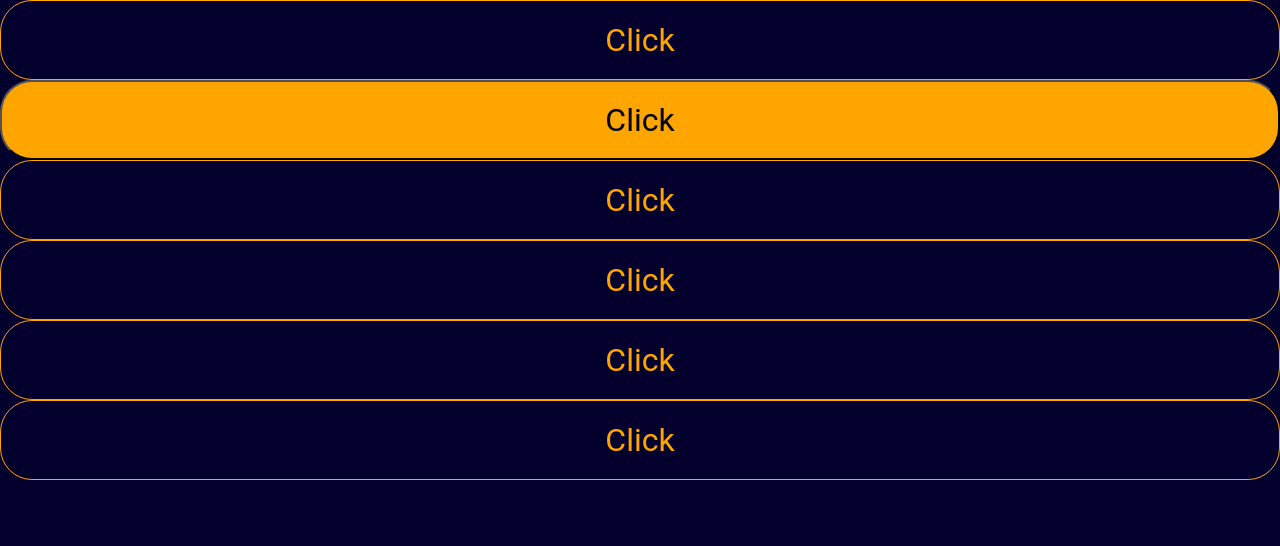
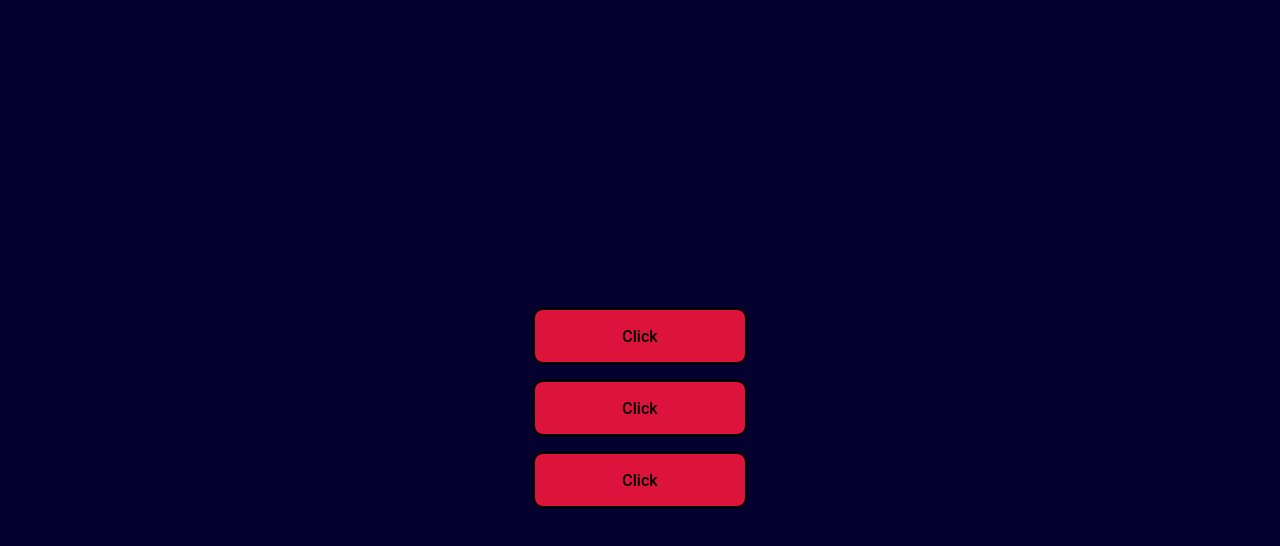
Before and after one commit to Trezentos/my-app, a React (Create React App) app: page / in a window 1280 px wide. Shown: the top 546 px of the page. Built offline with nearby package versions, Linux system fonts and the light colour scheme.

Commit message:
tres botoes

```diff
--- a/package.json
+++ b/package.json
@@ -13,6 +13,7 @@
     "@types/react-router-dom": "^5.1.7",
     "@types/styled-components": "^5.1.9",
     "create-app-react": "^1.0.6",
+    "polished": "^4.1.3",
     "react": "^17.0.2",
     "react-dom": "^17.0.2",
     "react-router-dom": "^5.2.0",
--- a/src/assets/global.ts
+++ b/src/assets/global.ts
@@ -18,8 +18,26 @@ export default createGlobalStyle`
   background: #03002e;
   color: #fff;
   -webkit-font-smoothing: antialiased;
+
+  height: 100vh;
+  width: 100vw;
+  display: flex;
+  justify-content: center;
+  align-items: center;
  }
  button {
   cursor: pointer;
  }
+
+ .seperator {
+  width: 100%;
+}
+
+.controls-wrapper {
+  width: 100%;
+}
+
+.carousel-wrapper {
+  width: 100%;
+}
 `;
--- a/src/components/Button/index.tsx
+++ b/src/components/Button/index.tsx
@@ -1,21 +1,21 @@
-import React, { ButtonHTMLAttributes } from 'react';
+import React, { ButtonHTMLAttributes, useState } from 'react';
 import { Container } from './style';
 
 interface ButtonProps extends ButtonHTMLAttributes<HTMLButtonElement> {
  loading?: boolean;
- color?: 'orange' | 'blue' | 'red';
- border?: 'outlined' | 'solid';
 }
 
-const Button: React.FC<ButtonProps> = ({
- children,
- loading,
- color,
- border,
- ...rest
-}) => {
+const Button: React.FC<ButtonProps> = ({ children, loading, ...rest }) => {
+ const [selected, setSelected] = useState(false);
+
  return (
-  <Container type="button" {...rest} color={color} border={border}>
+  <Container
+   selected={selected}
+   type="button"
+   {...rest}
+   onClick={() => setSelected(!selected)}
+   className={`${selected}` && 'selected'}
+  >
    {loading ? 'Carregando...' : children}
   </Container>
  );
--- a/src/components/Button/style.ts
+++ b/src/components/Button/style.ts
@@ -1,50 +1,25 @@
 import styled, { css } from 'styled-components';
+import { shade, mix, saturate } from 'polished';
 
-interface ButtonColor {
- color?: 'orange' | 'blue' | 'red';
- border?: 'outlined' | 'solid';
+interface buttonProps {
+ selected: boolean;
 }
 
-const defineBorder = ({ border, color }: ButtonColor) => {
- if (border === 'outlined') {
-  return css`
-   border: 1px solid ${color};
-   color: ${color};
-   background-color: transparent;
-   transition: color, background-color 0.3s;
-   &:hover {
-    background-color: ${color};
-    color: #000;
-    transition: color, background-color 0.3s;
-   }
-  `;
- }
- return css`
-  background-color: ${color};
- `;
-};
-const defineColor = ({ color }: { color: 'orange' | 'blue' | 'red' }) => {
- return css`
-  background-color: ${color};
- `;
-};
+export const Container = styled.button<buttonProps>`
+ background-color: crimson;
 
-export const Container = styled.button<ButtonColor>`
- ${(props) => {
-  if (props.border) {
-   return defineBorder({ border: props.border, color: props.color });
-  }
-  if (props.color) {
-   return defineColor({ color: props.color });
-  }
+ height: 56px;
+ width: 100%;
+ margin-top: 16px;
+ border-radius: 10px;
+ font-weight: 500;
+ border: 2px solid black;
+ padding: 0 16px;
+ transition: background 0.2s;
 
-  return css`
-   background-color: green;
-  `;
- }};
-
- width: 100%;
- height: 80px;
- font-size: 32px;
- border-radius: 32px;
+ ${(props) =>
+  props.selected &&
+  css`
+   background-color: ${shade(0.3, 'crimson')};
+  `}
 `;
--- a/src/pages/Home/index.tsx
+++ b/src/pages/Home/index.tsx
@@ -1,27 +1,12 @@
-import React from 'react';
+import React, { useState } from 'react';
 import Button from '../../components/Button';
 
 const Home: React.FC = () => {
  return (
   <>
-   <Button border="outlined" color="orange">
-    Click
-   </Button>
-   <Button border="solid" color="orange">
-    Click
-   </Button>
-   <Button border="outlined" color="orange">
-    Click
-   </Button>
-   <Button border="outlined" color="orange">
-    Click
-   </Button>
-   <Button border="outlined" color="orange">
-    Click
-   </Button>
-   <Button border="outlined" color="orange">
-    Click
-   </Button>
+   <Button>Click</Button>
+   <Button>Click</Button>
+   <Button>Click</Button>
   </>
  );
 };
```
Also changed, not shown: src/components/Item/index.tsx (added, +13 -0 lines), src/components/Item/styles.ts (added, +13 -0 lines), 1 other file (tests, documents, lock files or other folders).
